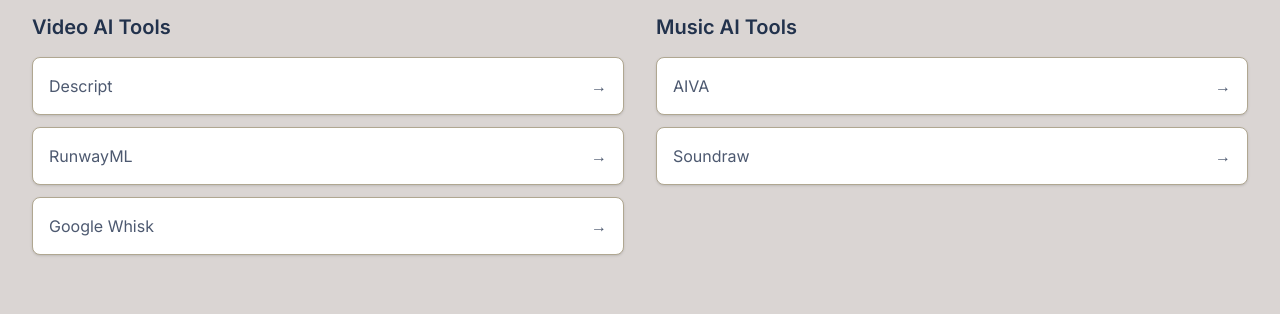
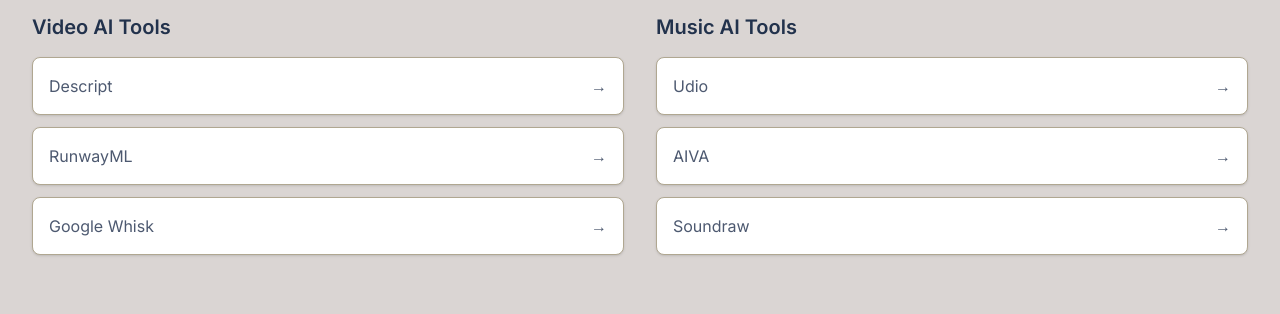
Before and after one commit to DAquilinoNHSD/NHSDactivity, a plain HTML site: page index.html in a window 1280 px wide. Shown: the part 2832-3146 px from the top of the page. Drawn offline with nearby package versions, Linux system fonts and the light colour scheme.

Commit message:
Update index.html

```diff
--- a/index.html
+++ b/index.html
@@ -336,6 +336,7 @@
                 <div>
                     <h3 class="text-xl font-semibold mb-4 text-[#22324c]">Music AI Tools</h3>
                     <div class="space-y-3">
+                        <a href="https://www.udio.com/" target="_blank" rel="noopener noreferrer" class="resource-link flex items-center justify-between bg-white p-4 rounded-lg shadow border border-[#b0a791] w-full"><span>Udio</span><span>→</span></a>
                         <a href="https://www.aiva.ai/" target="_blank" rel="noopener noreferrer" class="resource-link flex items-center justify-between bg-white p-4 rounded-lg shadow border border-[#b0a791] w-full"><span>AIVA</span><span>→</span></a>
                         <a href="https://soundraw.io/generate_music" target="_blank" rel="noopener noreferrer" class="resource-link flex items-center justify-between bg-white p-4 rounded-lg shadow border border-[#b0a791] w-full"><span>Soundraw</span><span>→</span></a>
                     </div>
```
